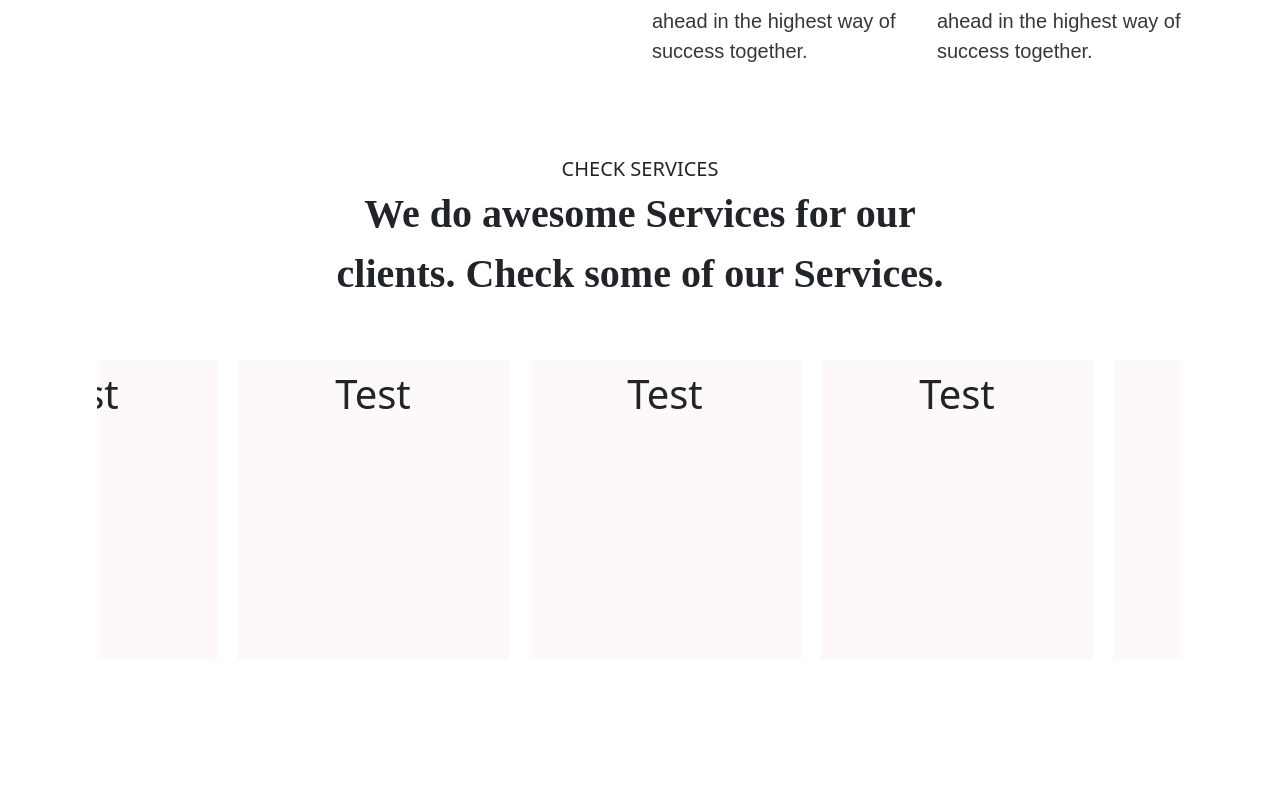
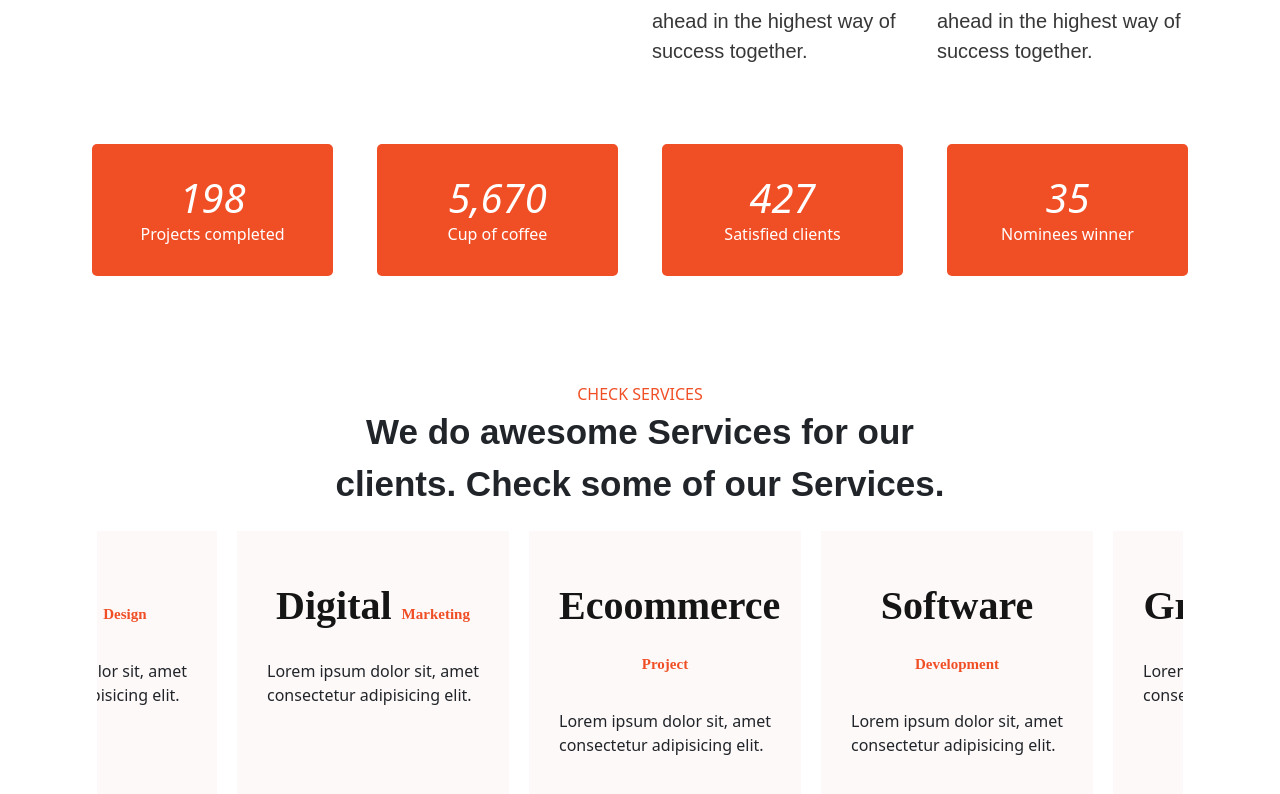
Before and after one commit to Kawser52/react-node-project-tic-limited, a React (Create React App) app: page / in a window 1280 px wide. Shown: the part 1514-2308 px from the top of the page. Built offline with nearby package versions, Linux system fonts and the light colour scheme.

Commit message:
Counter Completed

```diff
--- a/package.json
+++ b/package.json
@@ -14,8 +14,10 @@
     "bootstrap": "^5.2.0",
     "react": "^18.2.0",
     "react-bootstrap": "^2.5.0",
+    "react-countup": "^6.3.1",
     "react-dom": "^18.2.0",
     "react-leaf-carousel": "^3.0.0",
+    "react-on-screen": "^2.1.1",
     "react-router-dom": "^6.3.0",
     "react-scripts": "5.0.1",
     "react-slick": "^0.29.0",
--- a/src/FrontEnd/Pages/About/AboutHome/AboutHome.css
+++ b/src/FrontEnd/Pages/About/AboutHome/AboutHome.css
@@ -1,12 +1,12 @@
-.AboutHome{
+.AboutHome {
   position: relative;
-    font-family: 'Rajdhani',sans-serif;;
+  font-family: "Rajdhani", sans-serif;
 }
 
-.about-title{
-   color: #F04F26;
+.about-title {
+  color: #f04f26;
 }
-#about-heading{
+#about-heading {
   font-weight: 900;
   line-height: 50px;
   font-size: 40px;
@@ -14,20 +14,20 @@
   text-align: justify;
   letter-spacing: 0.6px;
 }
-.common-style-paragraph{
-    color:rgb(56, 55, 55);
+.common-style-paragraph {
+  color: rgb(56, 55, 55);
   margin: 20px 0px;
   font-size: 20px;
 }
 
-.common-heading-style{
-    font-family: 'Rajdhani',sans-serif;
+.common-heading-style {
+  font-family: "Rajdhani", sans-serif;
   font-weight: 700;
   font-size: 27px;
 }
 
-.highlight{
-    color: #F04F26;
+.highlight {
+  color: #f04f26;
   margin-right: 15px;
 }
 .image-circle {
@@ -35,7 +35,7 @@
   height: 80%;
   border-radius: 30%;
   border-top: 2px dashed #f33101;
-    border-right: 2px dashed #F04F26;
+  border-right: 2px dashed #f04f26;
   border-left: 2px dashed #051b7a;
   border-bottom: 2px dashed #051b7a;
   padding: 10px;
--- a/src/FrontEnd/Pages/About/AboutHome/AboutHome.js
+++ b/src/FrontEnd/Pages/About/AboutHome/AboutHome.js
@@ -1,26 +1,29 @@
+import { faCircleCheck } from '@fortawesome/free-solid-svg-icons';
 import { FontAwesomeIcon } from '@fortawesome/react-fontawesome';
-import { faCircleCheck } from '@fortawesome/free-solid-svg-icons';
 import React from 'react';
-import Slide from '../../Home/Slider/Slide';
-import './AboutHome.css'
-import test from '../../../../img/test.jpg';
+import './AboutHome.css';
 
 
 const AboutHome = () => {
+    const aboutUs = {
+        title: 'ABOUT OUR COMPANY',
+        aboutSubTitle :'Tech IT Center will furnish you with all the needs',
+        description: 'we have been providing several online course facilities for the students since we started the journey.'
+    }
     return (
         <div className="AboutHome">
             <div className="container">
                 <div className="row">
                     <div className="col-md-6 col-lg-6 mt-5">
                         <div class="image-circle">
-                            <img src={test} alt="" className='img-fluid' />
+                            {/* <img src={test} alt="" className='img-fluid' /> */}
                         </div>
                     </div>
                     <div className="col-md-6 col-lg-6">
                         <div className="about-us-content">
-                            <p className='about-title'>ABOUT OUR COMPANY</p>
-                            <h2 id='about-heading' className='my-4'>Tech IT Center will furnish you with all the needs</h2>
-                            <p className='common-style-paragraph'>we have been providing several online course facilities for the students since we started the journey.</p>
+                            <p className='about-title'>{aboutUs.title}</p>
+                            <h2 id='about-heading' className='my-4'>{aboutUs.aboutSubTitle}</h2>
+                            <p className='common-style-paragraph'>{aboutUs.description}</p>
                         </div>
                         <div className="row">
                             <div className="col-md-6 mt-3">
--- /dev/null
+++ b/src/FrontEnd/Pages/Home/Counter/Counter.css
@@ -0,0 +1,4 @@
+.st {
+  padding: 10px;
+  color: asticeblue;
+}
--- /dev/null
+++ b/src/FrontEnd/Pages/Home/Counter/Counter.js
@@ -0,0 +1,48 @@
+import React from 'react';
+import TrackVisibility from 'react-on-screen';
+import CounterData from '../CounterData/CounterData';
+import './Counter.css';
+const Counter = () => {
+    const counterData = [
+        {
+          id: 1,
+          title: "Projects completed",
+          count: 198,
+        },
+        {
+          id: 2,
+          title: "Cup of coffee",
+          count: 5670,
+        },
+        {
+          id: 3,
+          title: "Satisfied clients",
+          count: 427,
+        },
+        {
+          id: 4,
+          title: "Nominees winner",
+          count: 35,
+        },
+      ];
+    return (
+        <div className='Counter mt-5'>
+            <div className="container">
+                <div className="row ">
+                    {counterData.map((counter) => (
+                         <div className="col-md-3 spaceing col-sm-6">
+                            <div className="st">
+                                <TrackVisibility once>
+                                    <CounterData key={counter.id} counterItem = {counter}></CounterData>
+                                </TrackVisibility>
+                            </div>
+                    </div>
+                    ))}
+                </div>
+
+            </div>
+        </div>
+    );
+};
+
+export default Counter;
--- /dev/null
+++ b/src/FrontEnd/Pages/Home/CounterData/CounterData.css
@@ -0,0 +1,15 @@
+.fact-item {
+  background-color: #f04f26;
+  text-align: center;
+  border-radius: 5px;
+  color: white;
+}
+.count {
+  color: white;
+  margin: 20px;
+  font-size: 40px;
+  margin-top: 30px;
+}
+.details {
+  padding: 30px;
+}
--- /dev/null
+++ b/src/FrontEnd/Pages/Home/CounterData/CounterData.js
@@ -0,0 +1,32 @@
+import React from 'react';
+import CountUp from 'react-countup';
+import './CounterData.css';
+
+const CounterData = ({counterItem, isVisible}) => {
+    const {title, count} = counterItem;
+    // isVisible = true;
+    console.log(count);
+    console.log(isVisible);
+    const winWidth = window.innerWidth;
+    const countQuery = () => {
+    if (winWidth && winWidth > 768) {
+      return <CountUp end={isVisible ? count : 0} />;
+    }
+    return <CountUp end={count} />;
+  };
+
+    return (
+        <div>
+            <div className="fact-item">
+            <div className="details">
+                <h3 className="mb-0 mt-0 number">
+                <em className="count">{countQuery()}</em>
+                </h3>
+                <p className="mb-0">{title}</p>
+            </div>
+            </div>
+        </div>
+    );
+};
+
+export default CounterData;
--- a/src/FrontEnd/Pages/Home/Home.js
+++ b/src/FrontEnd/Pages/Home/Home.js
@@ -1,6 +1,6 @@
 import React from 'react';
-import About from '../About/About';
 import AboutHome from '../About/AboutHome/AboutHome';
+import Counter from './Counter/Counter';
 import Slide from './Slider/Slide';
 import WhatWeDo from './WhatWeDo/WhatWeDo';
 
@@ -10,6 +10,7 @@ const Home = () => {
         <div>
             <Slide></Slide>
             <AboutHome></AboutHome>
+            <Counter></Counter>
             <WhatWeDo></WhatWeDo>
         </div>
     );
--- a/src/FrontEnd/Pages/Home/WhatWeDo/WhatWeDo.css
+++ b/src/FrontEnd/Pages/Home/WhatWeDo/WhatWeDo.css
@@ -1,39 +1,80 @@
-.we-do{
+.service-section {
+  position: relative;
+  overflow: hidden;
+}
+.our-services-header {
+  margin: 0 auto;
+  text-align: center;
+}
+.our-services-header span {
+  font-size: 16px;
+  color: #f04f26;
+}
+.our-services-header p {
+  margin: 0 auto;
+  font-size: 35px;
+  font-family: "Rajdhani", sans-serif;
+  font-weight: 900;
+  width: 55%;
+  text-align: center;
+}
+
+.our-services {
   background: rgb(253, 249, 249);
   width: 200px;
   height: 300px;
   margin: 10px;
   padding: 10px;
+  position: relative;
 }
-.what-we-do{
-    width: 60%;
-    margin: 0 auto;
-    text-align: center;
+.our-services-content {
   padding: 20px;
+  margin-top: 20px;
 }
-.what-we-do span{
-  font-size: 20px;
-  text-align: center;
+.our-services-content h4 {
+  font-family: "Rajdhani";
+  font-weight: 900;
+  font-size: 40px;
+  line-height: 50px;
 }
-.what-we-do p{
-    text-align: center;
-    font-size: 40px;
-    font-family: 'Rajdhani';
-    font-weight: 900;
+.our-services-content span {
+  color: #f04f26;
+  font-size: 15px;
 }
-
-.we-do-content{
+.our-services-content p {
+  margin-top: 20px;
+  text-align: justify;
 }
 
 .slick-slider {
-    margin:0 15px;
+  margin: 0 15px;
+  display: block;
+  height: 400px;
 }
 .slick-slide {
   margin: 10px;
-    text-align:center;
+  text-align: center;
 }
 
-.we-do:hover {
-    background-color:rgb(53, 9, 118);
-    text-align:center;
+.overlay {
+  /* position: absolute;
+  transition: 0.5s ease;
+  width: 268px;
+  height: 300px;
+  top: 0;
+  left: 0px;
+  background-color: #f04f26;
+  opacity: 0; */
 }
+
+.our-services:hover {
+  background-color: #f04f26;
+  color: white;
+  transition: 0.3s ease-in;
+  transform: rotate(90);
+}
+
+.our-services:hover,
+.overlay {
+  opacity: 1;
+}
--- a/src/FrontEnd/Pages/Home/WhatWeDo/WhatWeDo.js
+++ b/src/FrontEnd/Pages/Home/WhatWeDo/WhatWeDo.js
@@ -14,8 +14,8 @@ const WhatWeDo = () => {
          {
            breakpoint: 1024,
            settings: {
-             slidesToShow: 4,
-             slidesToScroll: 4,
+             slidesToShow: 3,
+             slidesToScroll: 3,
              infinite: true,
              dots: false
            }
@@ -38,46 +38,51 @@ const WhatWeDo = () => {
        ]
      };
     return (
-            <div className='container py-5'>
-                <div className="what-we-do">
+      <div className="service-section mt-5 pt-5">
+          <div className="container">
+                <div className="our-services-header">
                     <span>CHECK SERVICES</span>
                     <p>We do awesome Services for our clients. Check some of our Services.</p>
                 </div>
                 <Slider {...settings}>
-                    <div className='we-do'>
-                        <div className="we-do-content">
+                    <div className='our-services'>
+                        <div className="our-services-content">
                             <h4>Graphics <span>Design</span></h4>
                              <p>Lorem ipsum dolor sit, amet consectetur adipisicing elit. </p>
+                             <div className="overlay"></div>
                         </div>
                     </div>
-                    <div className='we-do'>
-                      <div className="we-do-content">
-                         <h1>Test</h1>
+                    <div className='our-services'>
+                        <div className="our-services-content">
+                            <h4>Web <span>Design</span></h4>
+                             <p>Lorem ipsum dolor sit, amet consectetur adipisicing elit. </p>
+                             <div className="overlay"></div>
                         </div>
                     </div>
-                    <div className='we-do'>
-                      <div className="we-do-content">
-                         <h1>Test</h1>
-                      </div>
-                    </div>
-                    <div className='we-do'>
-                    <div className="we-do-content">
-                         <h1>Test</h1>
+                    <div className='our-services'>
+                        <div className="our-services-content">
+                            <h4>Digital <span>Marketing</span></h4>
+                             <p>Lorem ipsum dolor sit, amet consectetur adipisicing elit. </p>
+                             <div className="overlay"></div>
                         </div>
                     </div>
-                    <div className='we-do'>
-                       <div className="we-do-content">
-                         <h1>Test</h1>
+                    <div className='our-services'>
+                        <div className="our-services-content">
+                            <h4>Ecoommerce <span>Project</span></h4>
+                             <p>Lorem ipsum dolor sit, amet consectetur adipisicing elit. </p>
+                             <div className="overlay"></div>
                         </div>
                     </div>
-                    <div className='we-do'>
-                       <div className="we-do-content">
-                         <h1>Test</h1>
-                       </div>
+                    <div className='our-services'>
+                        <div className="our-services-content">
+                            <h4>Software <span>Development</span></h4>
+                             <p>Lorem ipsum dolor sit, amet consectetur adipisicing elit. </p>
+                             <div className="overlay"></div>
+                        </div>
                     </div>
-
                 </Slider>
             </div>
+          </div>
     );
 };
 
--- a/src/FrontEnd/Pages/Shared/Header/Header.css
+++ b/src/FrontEnd/Pages/Shared/Header/Header.css
@@ -1,13 +1,26 @@
-@import url('https://fonts.googleapis.com/css2?family=Oswald:wght@400;600;700&family=Poppins&family=Raleway:wght@400;500;600&display=swap');
+@import url("https://fonts.googleapis.com/css2?family=Oswald:wght@400;600;700&family=Poppins&family=Raleway:wght@400;500;600&display=swap");
 /* :root {
     --red: #F04F26;
     --blue: #051b7a;
   } */
-.header{
-    background-color:#F04F26;
+
+h1,
+h2,
+h3,
+h4,
+h5,
+h6 {
+  color: #151515;
+  font-weight: bold;
 }
 
-.social-media a{
+/*
+commone css  */
+.header {
+  background-color: #f04f26;
+}
+
+.social-media a {
   color: white;
   margin: 0px 10px;
 }
--- a/src/FrontEnd/Pages/Shared/Navigation/Navigation.css
+++ b/src/FrontEnd/Pages/Shared/Navigation/Navigation.css
@@ -1,34 +1,32 @@
-
-.navigation{
+.navigation {
   background-color: transparent;
-
 }
 
 .dropdown-toggle::after {
-    display: none, im !important;;
+  display: none, im !important;
 }
 
-.buttons{
-    background-color: #F04F26;
+.buttons {
+  background-color: #f04f26;
   padding: 10px 20px;
   border-radius: 5px 15px 5px 15px;
-    border:none;
+  border: none;
   color: white;
   transition: 0.3s ease-in-out;
 }
 
-.buttons:hover{
+.buttons:hover {
   background-color: #051b7a;
   transition: 0.3s ease-in-out;
 }
-.navbar-expand-lg .navbar-nav .nav-link{
+.navbar-expand-lg .navbar-nav .nav-link {
   font-weight: 600;
   font-size: 14px;
   margin: 10px 3px 0px 3px;
   text-transform: uppercase;
-    font-family: 'Raleway', sans-serif;
+  font-family: "Raleway", sans-serif;
   text-align: center;
 }
-.navbar-expand-lg .navbar-nav .nav-link{
+.navbar-expand-lg .navbar-nav .nav-link {
   color: #07181f;
 }
```
Also changed, not shown: 1 other file (tests, documents, lock files or other folders). Lines whose indentation alone changed are shown as unchanged.
